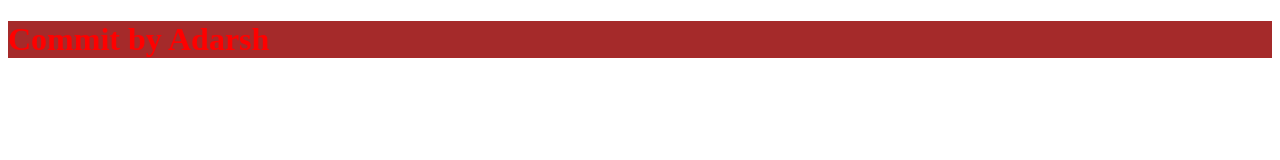
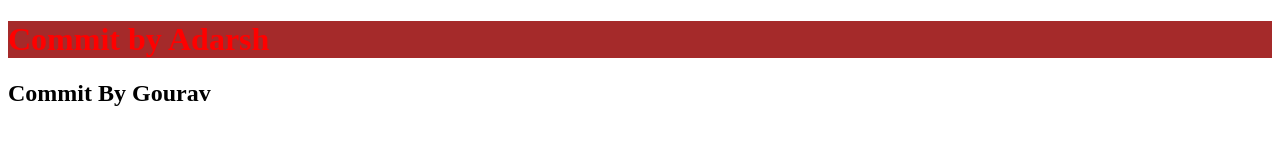
Before and after one commit to ViKing-Coder-jpg/bewafa-Vedansha, a plain HTML site: page Adarsh.html in a window 1280 px wide. Drawn offline with Linux system fonts and the light colour scheme.

Commit message:
Changes Again made by gourav

```diff
--- a/Adarsh.html
+++ b/Adarsh.html
@@ -13,5 +13,6 @@
 </style>
 <body>
     <h1>Commit by Adarsh</h1>
+    <h2>Commit By Gourav</h2>
 </body>
 </html>
```
